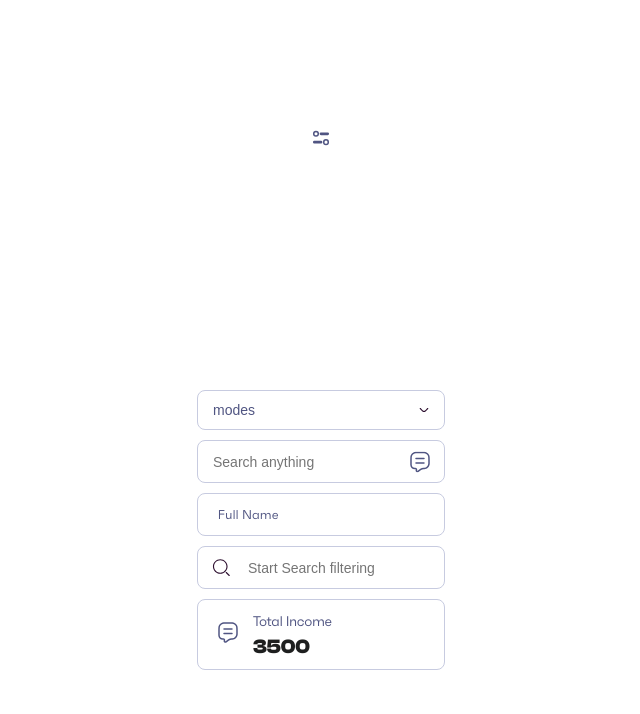
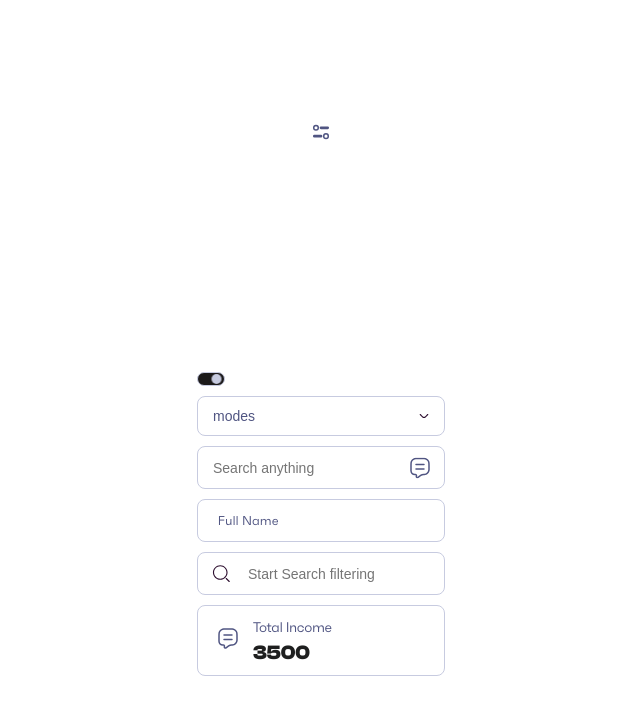
Before and after one commit to Pickriders/pickrider-admin, a Next.js app: page / in a window 1280 px wide. Shown: the top 714 px of the page, without its empty margins (319-959 px from the left). Built offline with nearby package versions, Linux system fonts and the light colour scheme.

Commit message:
feat/switch added

```diff
--- a/package.json
+++ b/package.json
@@ -11,6 +11,7 @@
   "dependencies": {
     "@radix-ui/react-dropdown-menu": "^2.0.6",
     "@radix-ui/react-select": "^2.0.0",
+    "@radix-ui/react-switch": "^1.0.3",
     "axios": "^1.6.8",
     "formik": "^2.4.5",
     "lodash": "^4.17.21",
--- a/src/app/page.tsx
+++ b/src/app/page.tsx
@@ -1,3 +1,5 @@
+"use client";
+
 import { UI } from "@/components/common";
 import { StatsCard } from "./dashboard/StatsCard";
 import { SVG } from "@/components/svg";
@@ -40,6 +42,8 @@ export default function Home() {
       </UI.DropdownMenu>
 
       <div style={{ display: "grid", gap: "1rem" }}>
+        <UI.Switch defaultChecked onCheckedChange={(e) => console.log(e)} />
+
         <UI.Select items={mode} placeholder={"modes"} />
         <UI.Input
           type="text"
--- /dev/null
+++ b/src/components/common/Switch/index.tsx
@@ -0,0 +1,15 @@
+"use client";
+
+import * as React from "react";
+import * as SwitchPrimitives from "@radix-ui/react-switch";
+import style from "./styles.module.scss";
+
+export const Switch = React.forwardRef<
+  React.ElementRef<typeof SwitchPrimitives.Root>,
+  React.ComponentPropsWithoutRef<typeof SwitchPrimitives.Root>
+>(({ ...props }, ref) => (
+  <SwitchPrimitives.Root className={style.switch} {...props} ref={ref}>
+    <SwitchPrimitives.Thumb className={style.switch_thumb} />
+  </SwitchPrimitives.Root>
+));
+Switch.displayName = SwitchPrimitives.Root.displayName;
--- /dev/null
+++ b/src/components/common/Switch/styles.module.scss
@@ -0,0 +1,34 @@
+@import "../../../styles/abstracts/variables";
+@import "../../../styles/abstracts/mixins";
+
+.switch {
+  @include border;
+  display: flex;
+  height: 14px;
+  width: 28px;
+  flex-shrink: 0;
+  padding: 2px;
+  cursor: pointer;
+  place-items: center;
+  border-radius: $rounded-full;
+  transition: justify-content 0.3s ease;
+
+  &[data-state="checked"] {
+    background-color: #1c1a1a;
+  }
+
+  &_thumb {
+    pointer-events: none;
+    display: block;
+    width: 10px;
+    height: 10px;
+    background-color: $gray-200;
+    border-radius: $rounded-full;
+    transition: transform 0.3s;
+    will-change: transform;
+
+    &[data-state="checked"] {
+      transform: translateX(115%);
+    }
+  }
+}
--- a/src/components/common/index.ts
+++ b/src/components/common/index.ts
@@ -9,6 +9,7 @@ import {
   DropdownMenuItem,
   DropdownMenuTrigger,
 } from "./Dropdown";
+import { Switch } from "./Switch";
 
 export const UI = {
   Button,
@@ -20,4 +21,5 @@ export const UI = {
   DropdownMenuTrigger,
   DropdownMenuContent,
   DropdownMenuItem,
+  Switch,
 };
--- a/src/styles/abstracts/_variables.scss
+++ b/src/styles/abstracts/_variables.scss
@@ -12,6 +12,7 @@ $gray-200: #c7cbe0;
 $rounded-sm: 2px;
 $rounded-md: 5px;
 $rounded-lg: 8px;
+$rounded-full: 9999px;
 
 // TRANSITION
 $transition: all 0.3s ease;
```
Also changed, not shown: 1 other file (tests, documents, lock files or other folders).
